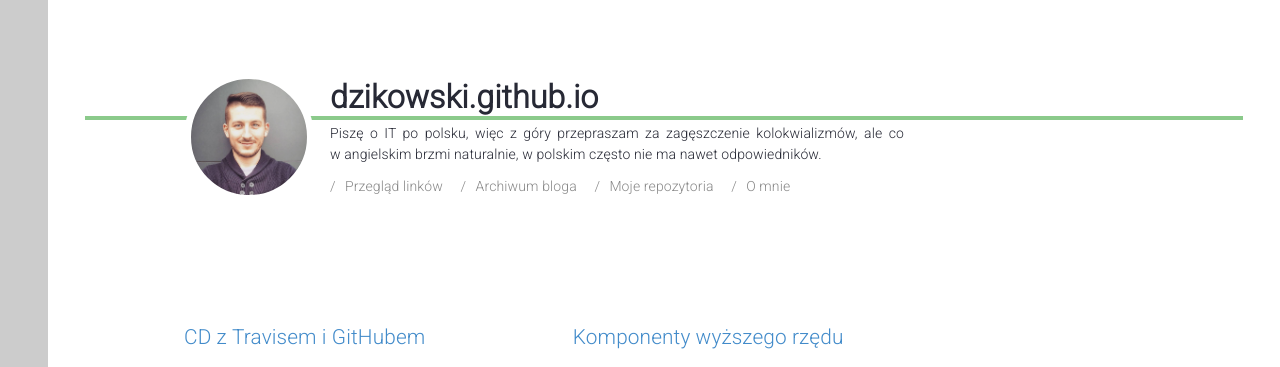
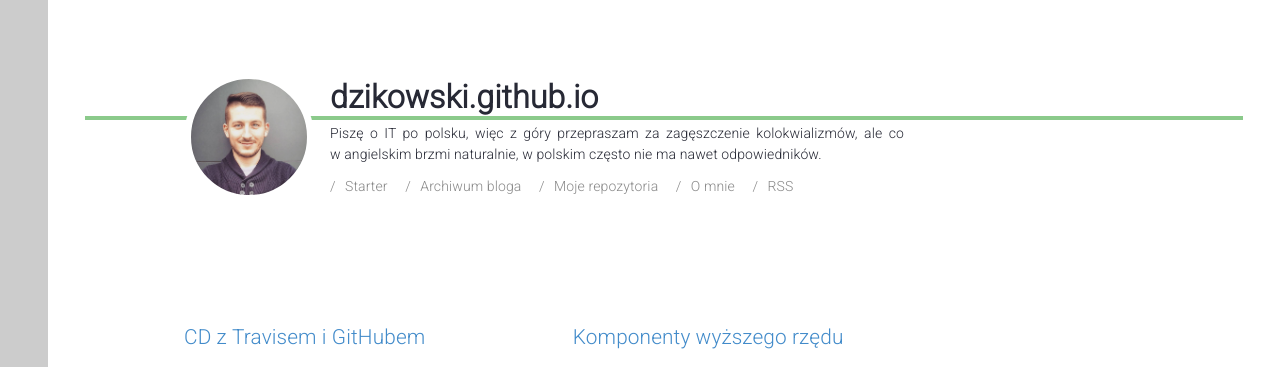
Before and after one commit to dzikowski/dzikowski.github.io, a Jekyll site: the page built from index.html, in a window 1280 px wide. Shown: the top 367 px of the page. Built offline with Jekyll 4.4.1, drawn with Linux system fonts in a browser that asks for light colours; nearby versions of some CDN libraries.

Commit message:
update header links

```diff
--- a/_includes/header-links.html
+++ b/_includes/header-links.html
@@ -1,22 +1,17 @@
 <ul>
-<!--	<li>
-		<a href="{{ '/about' | prepend: site.baseurl | prepend: site.url }}">O mnie</a><span>/</span>
-	</li> -->
 	<li>
-		<a href="{{ '/links' | prepend: site.baseurl | prepend: site.url }}">Przegląd linków</a><span>/</span>
+		<a href="https://github.com/withspace/serverless-webapp-starter" target="_blank">Starter</a><span>/</span>
 	</li>
 	<li>
 		<a href="{{ '/archive' | prepend: site.baseurl | prepend: site.url }}">Archiwum bloga</a><span>/</span>
 	</li>
-	{% if site.harmony.social.github %}
 	<li>
-		<a title="{{ site.harmony.social.github }} on Github"
-			href="https://github.com/dzikowski" target="_blank">
-			Moje repozytoria
-		</a><span>/</span>
+		<a href="https://github.com/dzikowski" target="_blank">Moje repozytoria</a><span>/</span>
 	</li>
-	{% endif %}
 	<li>
 		<a href="{{ '/about' | prepend: site.baseurl | prepend: site.url }}">O mnie</a><span>/</span>
 	</li>
+	<li>
+		<a href="{{ '/feed.xml' | prepend: site.baseurl | prepend: site.url }}">RSS</a><span>/</span>
+	</li>
 </ul>
```
